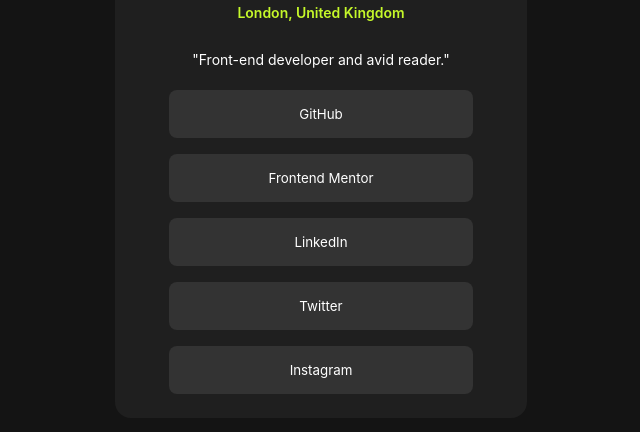
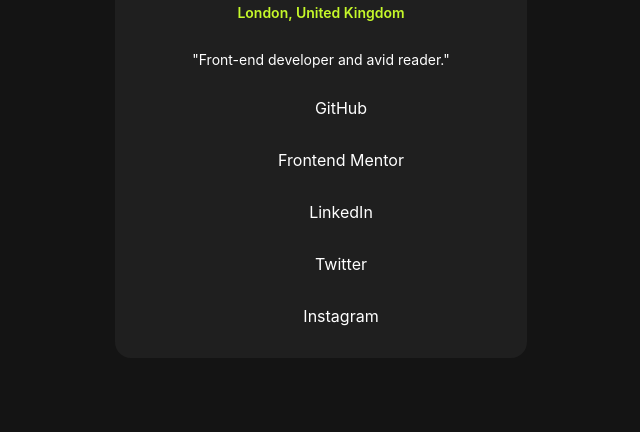
Before and after one commit to shassdz/shinees, a plain HTML site: page index.html in a window 1280 px wide. Shown: the part 216-648 px from the top of the page, without its empty margins (319-959 px from the left). Drawn offline with Linux system fonts and the light colour scheme.

Commit message:
Update index.html

```diff
--- a/index.html
+++ b/index.html
@@ -14,11 +14,11 @@
         <p class="location">London, United Kingdom</p>
         <p class="description">"Front-end developer and avid reader."</p>
         <div class="flex-container">
-            <button class="centered-button">GitHub</button>
-            <button class="centered-button">Frontend Mentor</button>
-            <button class="centered-button">LinkedIn</button>
-            <button class="centered-button">Twitter</button>
-            <button class="centered-button">Instagram</button>
+            <ul><a>GitHub</a></ul>
+            <ul><a>Frontend Mentor</a></ul>
+            <ul><a>LinkedIn</a></ul>
+            <ul><a>Twitter</a></ul>
+            <ul><a>Instagram</a></ul>
         </div>
     </div>
 
```
